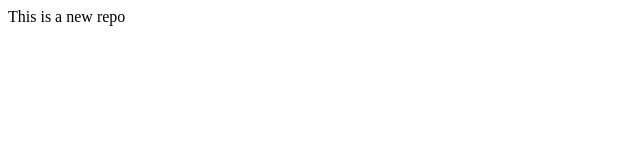
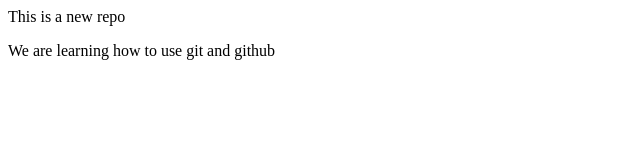
Before and after one commit to faizahsharieff/Localrepo, a plain HTML site: page index.html in a window 1280 px wide. Shown: the whole page, without its empty margins (0-640 px from the left). Drawn offline with Linux system fonts and the light colour scheme.

Commit message:
Add new feature

```diff
--- a/index.html
+++ b/index.html
@@ -1 +1,2 @@
 <p>This is a new repo</p>
+<p>We are learning how to use git and github</p>
```
